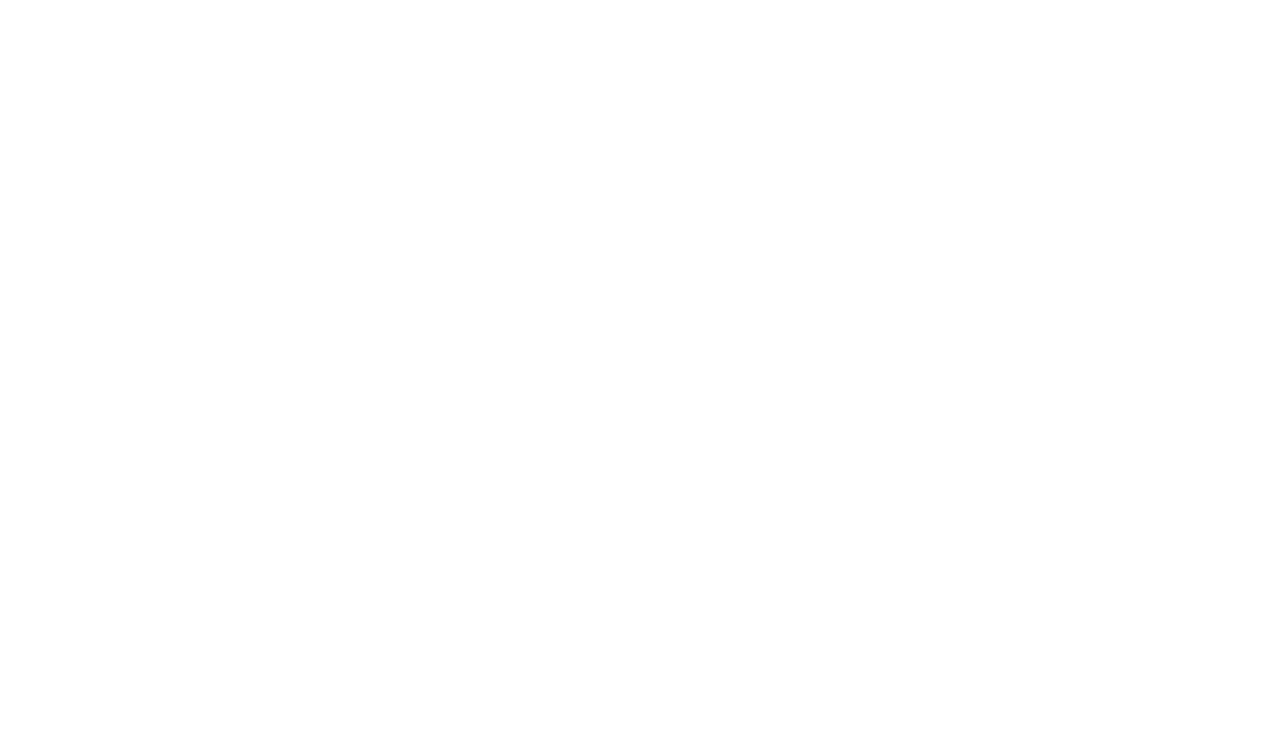
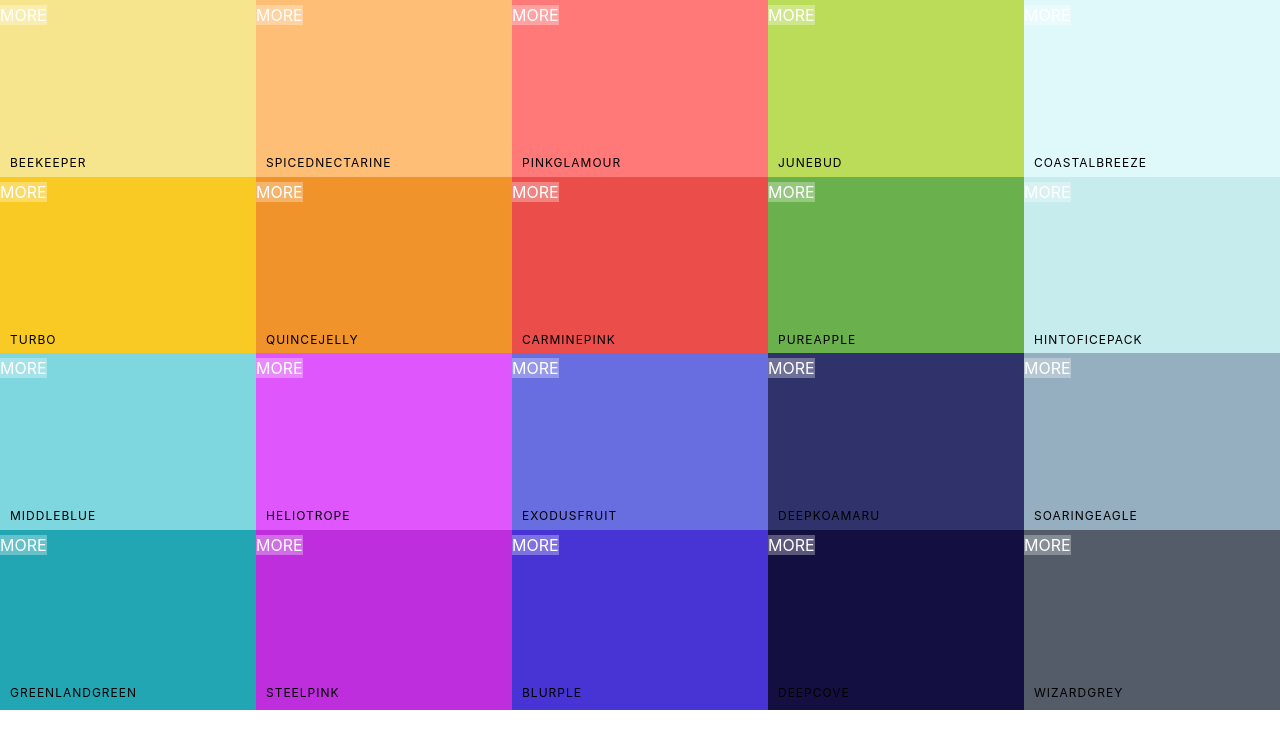
Before and after one commit to MedAli5543/colorLab, a React (Create React App) app: page / in a window 1280 px wide. Shown: the top 748 px of the page. Built offline with nearby package versions, Linux system fonts and the light colour scheme.

Commit message:
create colorbox component

```diff
--- a/src/App.js
+++ b/src/App.js
@@ -1,6 +1,5 @@
 import React from 'react';
 import Palette from './components/Palette';
-import SeedColors from './seedColors';
 import seedColors from './seedColors';
 
 class App extends React.Component {
--- /dev/null
+++ b/src/components/ColorBox.js
@@ -0,0 +1,21 @@
+import React from 'react';
+import "../styles/ColorBox.css";
+
+class ColorBox extends React.Component {
+    render() {
+        const {name, background} = this.props;
+        return (
+            <div style={{ background }} className="ColorBox">
+                <div className="copy-container">
+                    <div className="box-content">
+                        <span>{name}</span>
+                    </div>
+                    <button className="copy-button">Copy</button>
+                </div>
+                <span className="see-more">More</span>
+            </div>
+        );
+    }
+}
+
+export default ColorBox;
--- a/src/components/Palette.js
+++ b/src/components/Palette.js
@@ -1,11 +1,15 @@
 import React from 'react';
+import ColorBox from './ColorBox';
+import "../styles/Palette.css";
+
 
 class Palette extends React.Component {
     render() {
+        const colorBoxes = this.props.colors.map(color =>  <ColorBox background={color.color} name={color.name} />)
         return (
             <div className="palette">
                 <div className="palette-colors">
-
+                    {colorBoxes}
                 </div>
             </div>
         )
--- /dev/null
+++ b/src/styles/ColorBox.css
@@ -0,0 +1,60 @@
+.ColorBox {
+    width: 20%;
+    height: 25%;
+    margin: 0 auto;
+    display: inline-block;
+    position: relative;
+    cursor: pointer;
+    margin-bottom: -3.5px;
+}
+
+.copy-button {
+    width: 100px;
+    height: 30px;
+    position: absolute;
+    display: inline-block;
+    top: 50%;
+    left: 50%;
+    margin-left: -50px;
+    margin-top: -15px;
+    text-align: center;
+    outline: none;
+    background: rgba(255, 255, 255, 0.3);
+    font-size: 1rem;
+    line-height: 30px;
+    text-transform: uppercase;
+    border: none;
+    opacity: 0;
+}
+
+.ColorBox:hover .copy-button {
+    opacity: 1;
+    transition: 0.5s;
+}
+
+.box-content {
+    position: absolute;
+    padding: 10px;
+    width: 100%;
+    left: 0px;
+    bottom: 0px;
+    padding: 10px;
+    color: black;
+    letter-spacing: 1px;
+    text-transform: uppercase;
+    font-size: 12px;
+}
+
+.see-more {
+    background: rgba(255, 255, 255, 0.3);
+    possition: absolute;
+    border: none;
+    right: 0px;
+    bottom: 0;
+    color: white;
+    width: 60px;
+    height: 30px;
+    text-align: center;
+    line-height: 30px;
+    text-transform: uppercase;
+}
--- /dev/null
+++ b/src/styles/Palette.css
@@ -0,0 +1,7 @@
+.palette {
+    height: 100vh;
+}
+
+.palette-colors {
+    height: 90%;
+}
```
